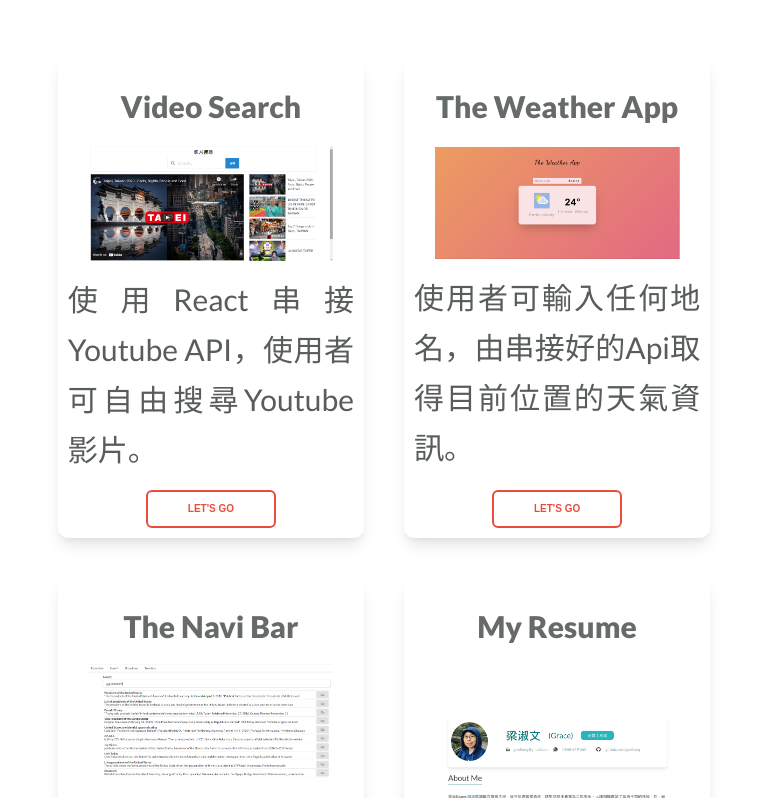
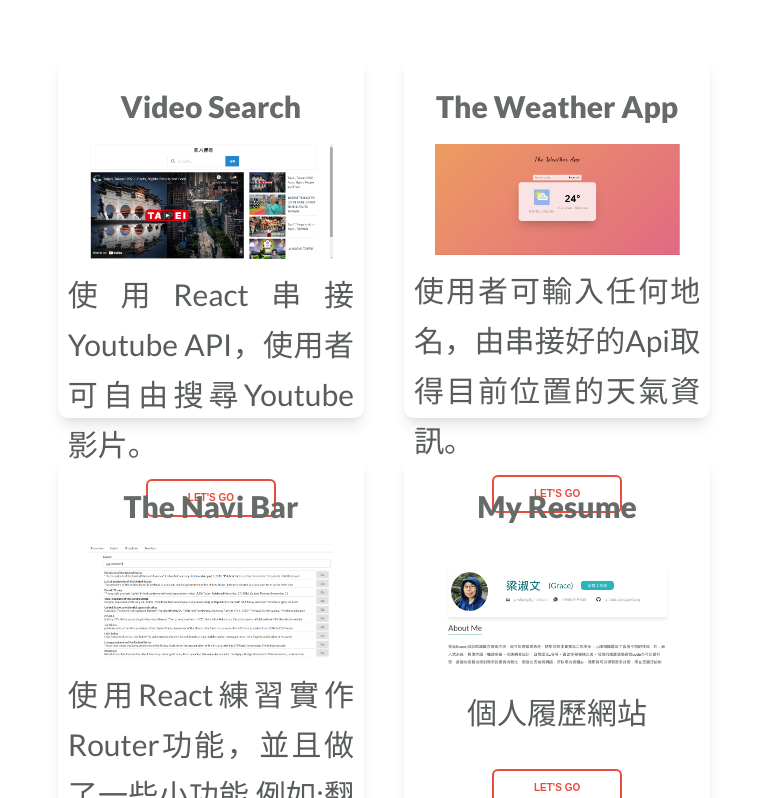
Before and after one commit to gswliang/resume, a React (Create React App) app: page / in a window 768 px wide. Shown: the part 3209-4007 px from the top of the page. Built offline with nearby package versions, Linux system fonts and the light colour scheme.

Commit message:
edit viewport on project

```diff
--- a/src/CSS/Projects.css
+++ b/src/CSS/Projects.css
@@ -13,7 +13,7 @@
   border-radius: 1rem;
   margin: 2rem 2rem;
   width: 29%;
-  height: 70vh;
+  height: 76vh;
   box-shadow: rgba(0, 0, 0, 0.1) 0px 10px 15px -3px,
     rgba(0, 0, 0, 0.05) 0px 4px 6px -2px;
 }
@@ -130,7 +130,7 @@
     flex-direction: row;
     flex-wrap: wrap;
     width: 43%;
-    height: 60vh;
+    height: 45vh;
     align-items: flex-start;
     justify-content: center;
   }
```
